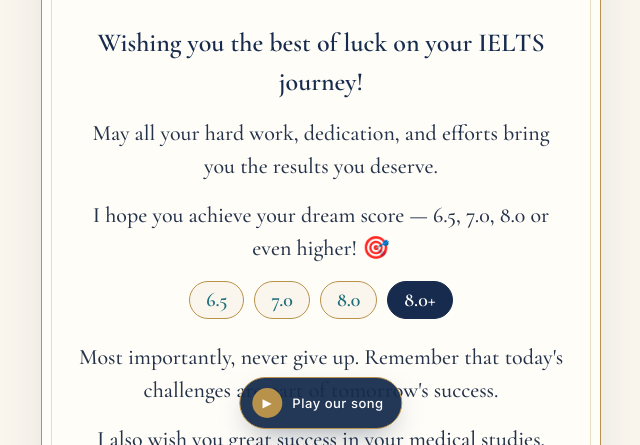
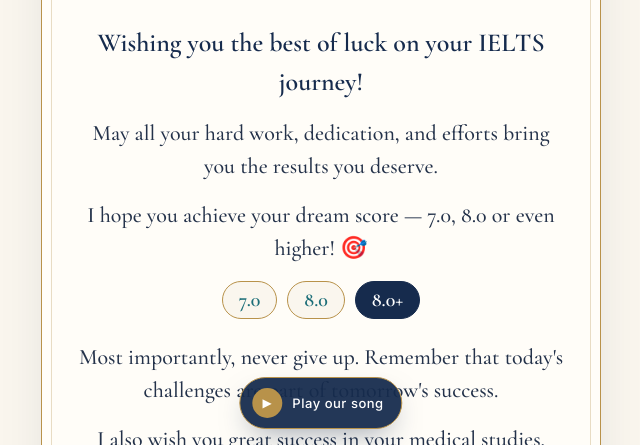
Before and after one commit to sjz0606/ielts-sevinch, a plain HTML site: page index.html in a window 1280 px wide. Shown: the part 355-800 px from the top of the page, without its empty margins (319-959 px from the left). Drawn offline with nearby package versions, Linux system fonts and the light colour scheme.

Commit message:
Remove 6.5
Co-Authored-By: Claude Opus 5.5 <noreply@anthropic.com>

```diff
--- a/index.html
+++ b/index.html
@@ -99,10 +99,10 @@
     <div class="msg">
       <p class="lead">Wishing you the best of luck on your IELTS journey!</p>
       <p>May all your hard work, dedication, and efforts bring you the results you deserve.</p>
-      <p>I hope you achieve your dream score — 6.5, 7.0, 8.0 or even higher! 🎯</p>
+      <p>I hope you achieve your dream score — 7.0, 8.0 or even higher! 🎯</p>
     </div>
 
-    <div class="scores" aria-hidden="true"><span>6.5</span><span>7.0</span><span>8.0</span><span>8.0+</span></div>
+    <div class="scores" aria-hidden="true"><span>7.0</span><span>8.0</span><span>8.0+</span></div>
 
     <div class="msg">
       <p>Most importantly, never give up. Remember that today's challenges are part of tomorrow's success.</p>
```
